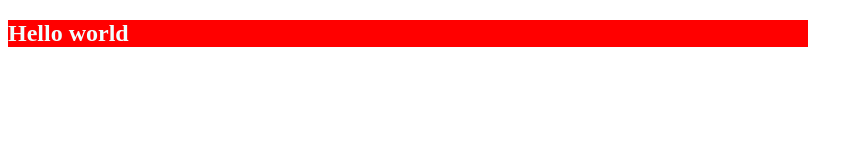
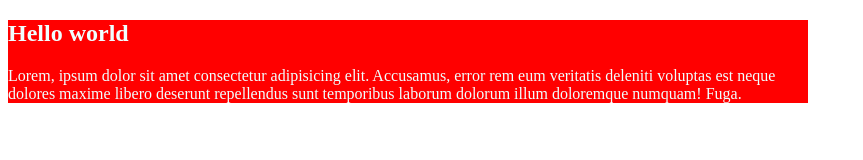
Before and after one commit to tejas-patil123/tejaspatil, a plain HTML site: page index.html in a window 1280 px wide. Shown: the whole page, without its empty margins (0-863 px from the left). Drawn offline with Linux system fonts and the light colour scheme.

Commit message:
add paragraph

```diff
--- a/index.html
+++ b/index.html
@@ -18,6 +18,7 @@
     <div class="card">
         <div class="card-body">
             <h2>Hello world</h2>
+            <p>Lorem, ipsum dolor sit amet consectetur adipisicing elit. Accusamus, error rem eum veritatis deleniti voluptas est neque dolores maxime libero deserunt repellendus sunt temporibus laborum dolorum illum doloremque numquam! Fuga.</p>
 
 
         </div>
```
